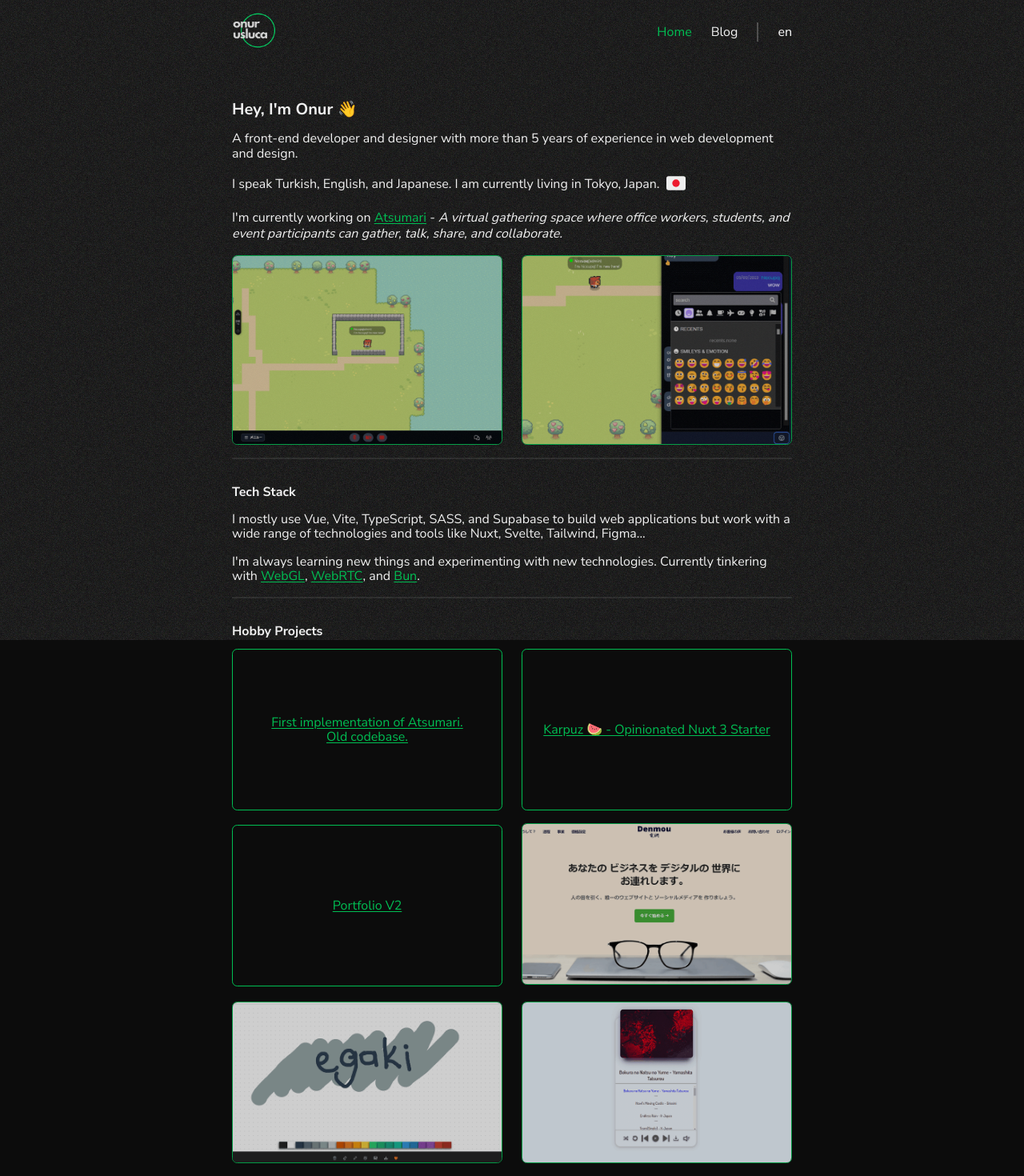
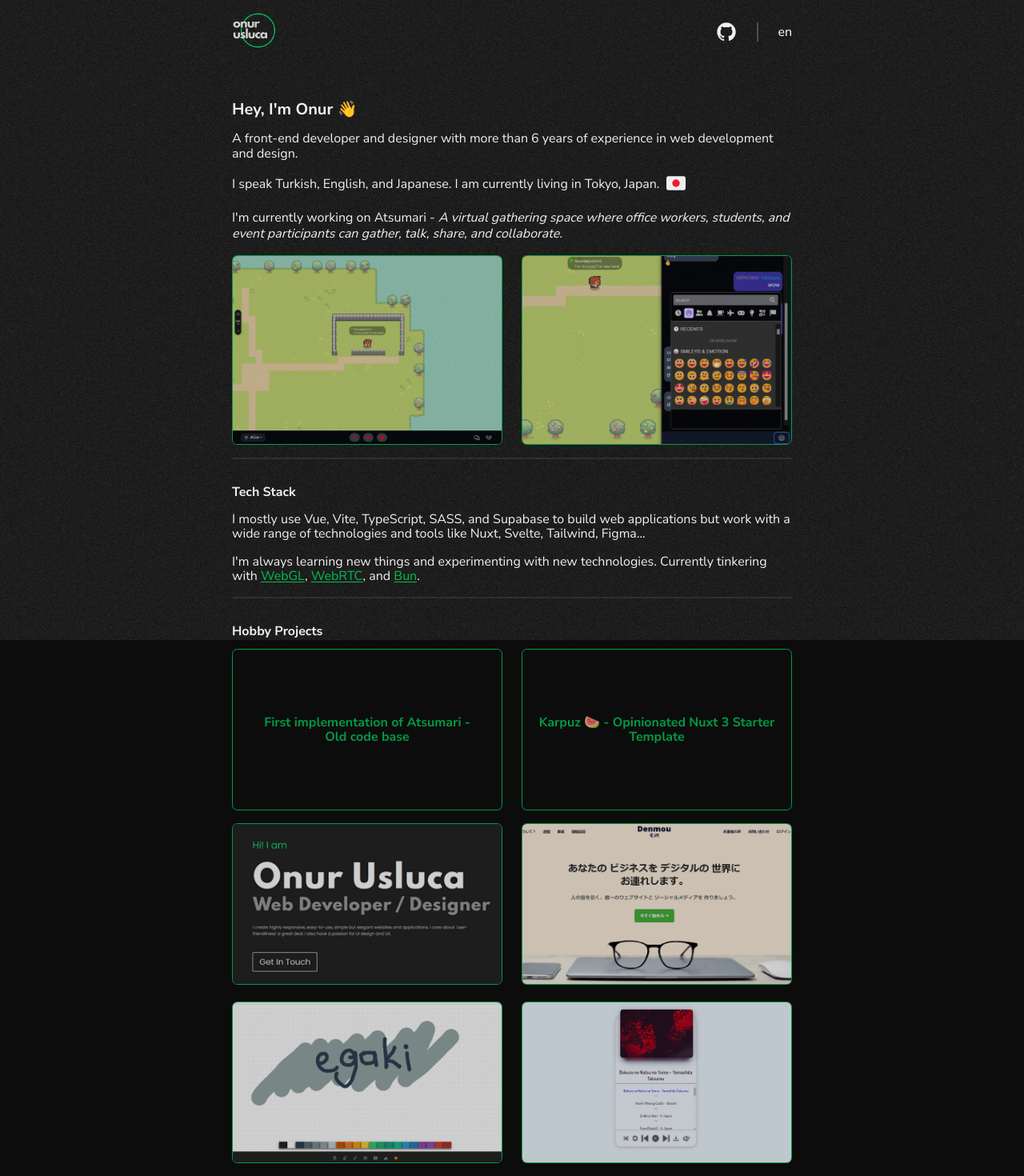
Before and after one commit to onurusluca/portfolio-v3, a SvelteKit app: page / in a window 1280 px wide. Shown: the top 1470 px of the page at 80% size. Built offline with nearby package versions, Linux system fonts and the light colour scheme.

Commit message:
inital setups 11

```diff
--- a/src/lib/components/Header.svelte
+++ b/src/lib/components/Header.svelte
@@ -3,6 +3,7 @@
 	import logo from '$lib/assets/images/logo.png';
 	import LocalesDropdown from '$lib/components/LocalesDropDown.svelte';
 	import { t, locale, locales } from '$lib/locales/i18n';
+	import GithubIcon from '../components/icons/GithubIcon.svelte';
 
 	/**
 	 * Handle change of the locale.
@@ -22,7 +23,7 @@
 
 	<nav>
 		<ul>
-			<li aria-current={$page.url.pathname === '/' ? 'page' : undefined}>
+			<!-- <li aria-current={$page.url.pathname === '/' ? 'page' : undefined}>
 				<a href="/">
 					{$t('nav.home')}
 				</a>
@@ -31,8 +32,13 @@
 				<a href="/blog">
 					{$t('nav.blog')}
 				</a>
+			</li> -->
+
+			<li>
+				<a href="https://github.com/onurusluca" target="_blank">
+					<GithubIcon />
+				</a>
 			</li>
-			<!-- Border -->
 			<li><span class="separator" /></li>
 			<li>
 				<!-- Change language -->
--- /dev/null
+++ b/src/lib/components/icons/GithubIcon.svelte
@@ -0,0 +1,6 @@
+<svg xmlns="http://www.w3.org/2000/svg" width="28" height="28" viewBox="0 0 24 24"
+	><path
+		fill="currentColor"
+		d="M12 2A10 10 0 0 0 2 12c0 4.42 2.87 8.17 6.84 9.5c.5.08.66-.23.66-.5v-1.69c-2.77.6-3.36-1.34-3.36-1.34c-.46-1.16-1.11-1.47-1.11-1.47c-.91-.62.07-.6.07-.6c1 .07 1.53 1.03 1.53 1.03c.87 1.52 2.34 1.07 2.91.83c.09-.65.35-1.09.63-1.34c-2.22-.25-4.55-1.11-4.55-4.92c0-1.11.38-2 1.03-2.71c-.1-.25-.45-1.29.1-2.64c0 0 .84-.27 2.75 1.02c.79-.22 1.65-.33 2.5-.33c.85 0 1.71.11 2.5.33c1.91-1.29 2.75-1.02 2.75-1.02c.55 1.35.2 2.39.1 2.64c.65.71 1.03 1.6 1.03 2.71c0 3.82-2.34 4.66-4.57 4.91c.36.31.69.92.69 1.85V21c0 .27.16.59.67.5C19.14 20.16 22 16.42 22 12A10 10 0 0 0 12 2Z"
+	/></svg
+>
--- a/src/lib/locales/en.json
+++ b/src/lib/locales/en.json
@@ -1,7 +1,7 @@
 {
 	"home": {
 		"hey": "Hey, I'm Onur 👋",
-		"intro": "A front-end developer and designer with more than 5 years of experience in web development and design.",
+		"intro": "A front-end developer and designer with more than 6 years of experience in web development and design.",
 		"intro2": "I speak Turkish, English, and Japanese. I am currently living in Tokyo, Japan.",
 		"currentlyWorkingOn": "I'm currently working on",
 		"atsumariDescription": "A virtual gathering space where office workers, students, and event participants can gather, talk, share, and collaborate.",
@@ -13,6 +13,12 @@
 		"myOpenSourceProjects": "Open Source Stuff",
 		"myProjects": "Hobby Projects",
 		"myDesigns": "Designs",
+
+		"firstImplementationOfAtsumari": "First implementation of Atsumari ",
+		"oldCodeBase": "Old code base",
+
+		"karpuz": "Opinionated Nuxt 3 Starter Template",
+		"portfolioV2": "Older projects",
 
 		"title": "Onur Usluca | Web developer / designer"
 	},
--- a/src/routes/+page.svelte
+++ b/src/routes/+page.svelte
@@ -5,6 +5,7 @@
 	import atsumari from '../lib/assets/images/projects/atsumari/atsumari.png';
 	import atsumari2 from '../lib/assets/images/projects/atsumari/atsumari-2.png';
 
+	import portfolioV2 from '../lib/assets/images/projects/portfolio-v2.png';
 	import denmou from '../lib/assets/images/projects/denmou.png';
 	import ongaku from '../lib/assets/images/projects/ongaku.png';
 	import egaki from '../lib/assets/images/projects/egaki.png';
@@ -35,7 +36,7 @@
 
 	<p class="currently-working-on">
 		{$t('home.currentlyWorkingOn')}
-		<a target="_blank" href="/atsumari">Atsumari</a> -
+		<!-- <a target="_blank" href="/atsumari">Atsumari</a> --> Atsumari -
 		<i>{$t('home.atsumariDescription')}</i>
 	</p>
 
@@ -72,31 +73,42 @@
 
 	<h2>{$t('home.myProjects')}</h2>
 	<div class="hobby-projects">
-		<a target="_blank" class="no-image-project" href="https://github.com/onurusluca/atsumari">
-			First implementation of Atsumari. <br /> Old codebase.
+		<a
+			target="_blank"
+			class="no-image-project"
+			href="https://github.com/onurusluca/atsumari"
+			title="Atsumari"
+		>
+			{$t('home.firstImplementationOfAtsumari')}
+			-
+			<br />
+			{$t('home.oldCodeBase')}
 		</a>
 
 		<a
 			target="_blank"
 			class="no-image-project"
 			href="https://github.com/onurusluca/nuxt3-boilerplate-karpuz"
+			title="Karpuz"
 		>
-			Karpuz 🍉 - Opinionated Nuxt 3 Starter
-		</a>
-		<a target="_blank" class="no-image-project" href="https://portfolio-v2-onurusluca.vercel.app/">
-			Portfolio V2
+			Karpuz 🍉 - {$t('home.karpuz')}
 		</a>
 
-		<a target="_blank" href="https://github.com/onurusluca/denmou-company">
+		<a target="_blank" href="https://portfolio-v2-onurusluca.vercel.app/" title="Portfolio v2">
+			<img src={portfolioV2} alt="Portfolio v2" />
+		</a>
+		<a target="_blank" href="https://github.com/onurusluca/denmou-company" title="Denmou">
 			<img src={denmou} alt="Denmou" />
 		</a>
-		<a target="_blank" href="https://github.com/onurusluca/egaki">
+		<a target="_blank" href="https://github.com/onurusluca/egaki" title="Egaki">
 			<img src={egaki} alt="Egaki" />
 		</a>
-		<a target="_blank" href="https://github.com/onurusluca/ongaku-music-player"
-			><img src={ongaku} alt="Ongaku" />
+		<a target="_blank" href="https://github.com/onurusluca/ongaku-music-player" title="Ongaku">
+			<img src={ongaku} alt="Ongaku" />
 		</a>
-		<a target="_blank" href="https://kaidanfit.netlify.app/"><img src={kaidan} alt="Kaidan" /> </a>
+		<a target="_blank" href="https://kaidanfit.netlify.app/" title="Kaidan">
+			<img src={kaidan} alt="Kaidan" />
+		</a>
 	</div>
 
 	<hr />
@@ -213,12 +225,21 @@
 				justify-content: center;
 				text-align: center;
 
+				text-decoration: none;
+
 				width: 21rem;
 				height: 12.5rem;
 				border-radius: 0.4rem;
 				border: 1px solid var(--accent);
+				opacity: 0.8;
+				font-weight: bold;
 
 				cursor: pointer;
+
+				&:hover {
+					color: var(--accent);
+					opacity: 1;
+				}
 			}
 			a {
 				img {
```
Also changed, not shown: src/lib/assets/images/projects/portfolio-v2.png (added), 1 other file (tests, documents, lock files or other folders).
